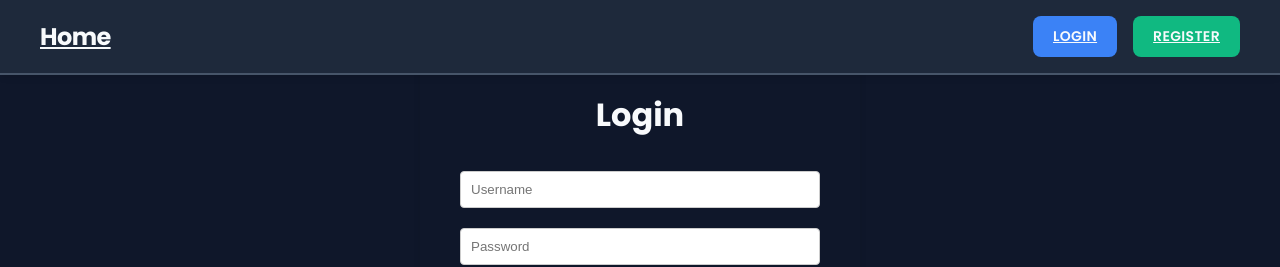
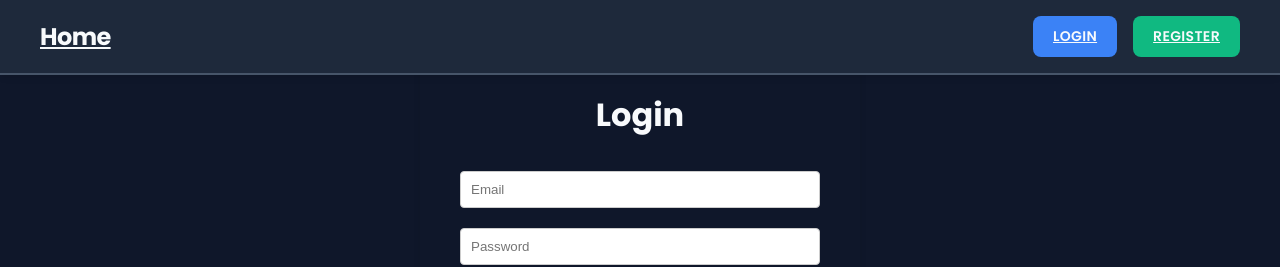
Before and after one commit to swagathreddy/Notes-frontend, a React (Create React App) app: page /login in a window 1280 px wide. Shown: the top 267 px of the page. Built offline with nearby package versions, Linux system fonts and the light colour scheme.

Commit message:
Update Form.js

```diff
--- a/src/components/Form.js
+++ b/src/components/Form.js
@@ -2,13 +2,14 @@ import { useState } from "react";
 import core from "../core";
 import { useNavigate } from "react-router-dom";
 import { ACCESS_TOKEN, REFRESH_TOKEN } from "../constants";
-import "../styles/Form.css"
+import "../styles/Form.css";
 import LoadingIndicator from "./LoadingIndicator";
 
 function Form({ route, method }) {
-    const [username, setUsername] = useState("");
+    const [email, setEmail] = useState("");
     const [password, setPassword] = useState("");
     const [loading, setLoading] = useState(false);
+    const [errorMessage, setErrorMessage] = useState("");
     const navigate = useNavigate();
 
     const name = method === "login" ? "Login" : "Register";
@@ -16,32 +17,54 @@ function Form({ route, method }) {
     const handleSubmit = async (e) => {
         setLoading(true);
         e.preventDefault();
+        setErrorMessage("");
 
         try {
-            const res = await core.post(route, { username, password })
+            const res = await core.post(route, { username: email, password }); // Ensure correct field name
+
             if (method === "login") {
                 localStorage.setItem(ACCESS_TOKEN, res.data.access);
                 localStorage.setItem(REFRESH_TOKEN, res.data.refresh);
-                navigate("/")
+                navigate("/");
             } else {
-                navigate("/login")
+                navigate("/login");
             }
         } catch (error) {
-            alert(error)
+            if (error.response) {
+                if (error.response.status === 400) {
+                    const errorData = error.response.data;
+
+                    if (errorData.username) {
+                        setErrorMessage("Email already in use. Try another email.");
+                    } else if (errorData.password) {
+                        setErrorMessage("Password is too weak. Try a stronger password.");
+                    } else {
+                        setErrorMessage("Invalid input. Please check your details.");
+                    }
+                } else if (error.response.status === 401) {
+                    setErrorMessage("Invalid email or password. Please try again.");
+                } else {
+                    setErrorMessage("An error occurred. Please try again later.");
+                }
+            } else {
+                setErrorMessage("Network error. Please check your internet connection.");
+            }
         } finally {
-            setLoading(false)
+            setLoading(false);
         }
     };
 
     return (
         <form onSubmit={handleSubmit} className="form-container">
             <h1>{name}</h1>
+            {errorMessage && <p className="error-message">{errorMessage}</p>}
             <input
                 className="form-input"
-                type="text"
-                value={username}
-                onChange={(e) => setUsername(e.target.value)}
-                placeholder="Username"
+                type="email"
+                value={email}
+                onChange={(e) => setEmail(e.target.value)}
+                placeholder="Email"
+                required
             />
             <input
                 className="form-input"
@@ -49,6 +72,7 @@ function Form({ route, method }) {
                 value={password}
                 onChange={(e) => setPassword(e.target.value)}
                 placeholder="Password"
+                required
             />
             {loading && <LoadingIndicator />}
             <button className="form-button" type="submit">
@@ -58,4 +82,4 @@ function Form({ route, method }) {
     );
 }
 
-export default Form
+export default Form;
```
